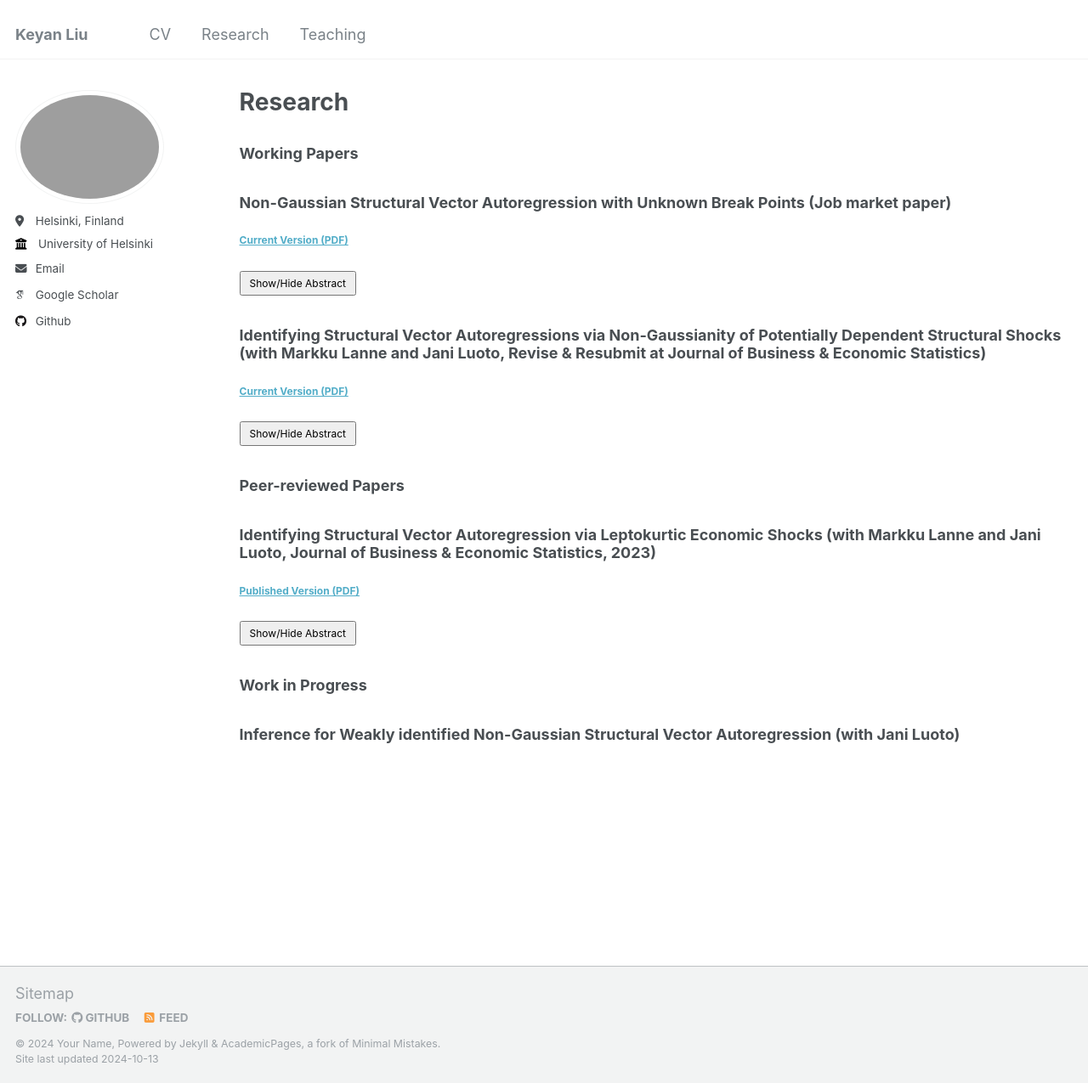
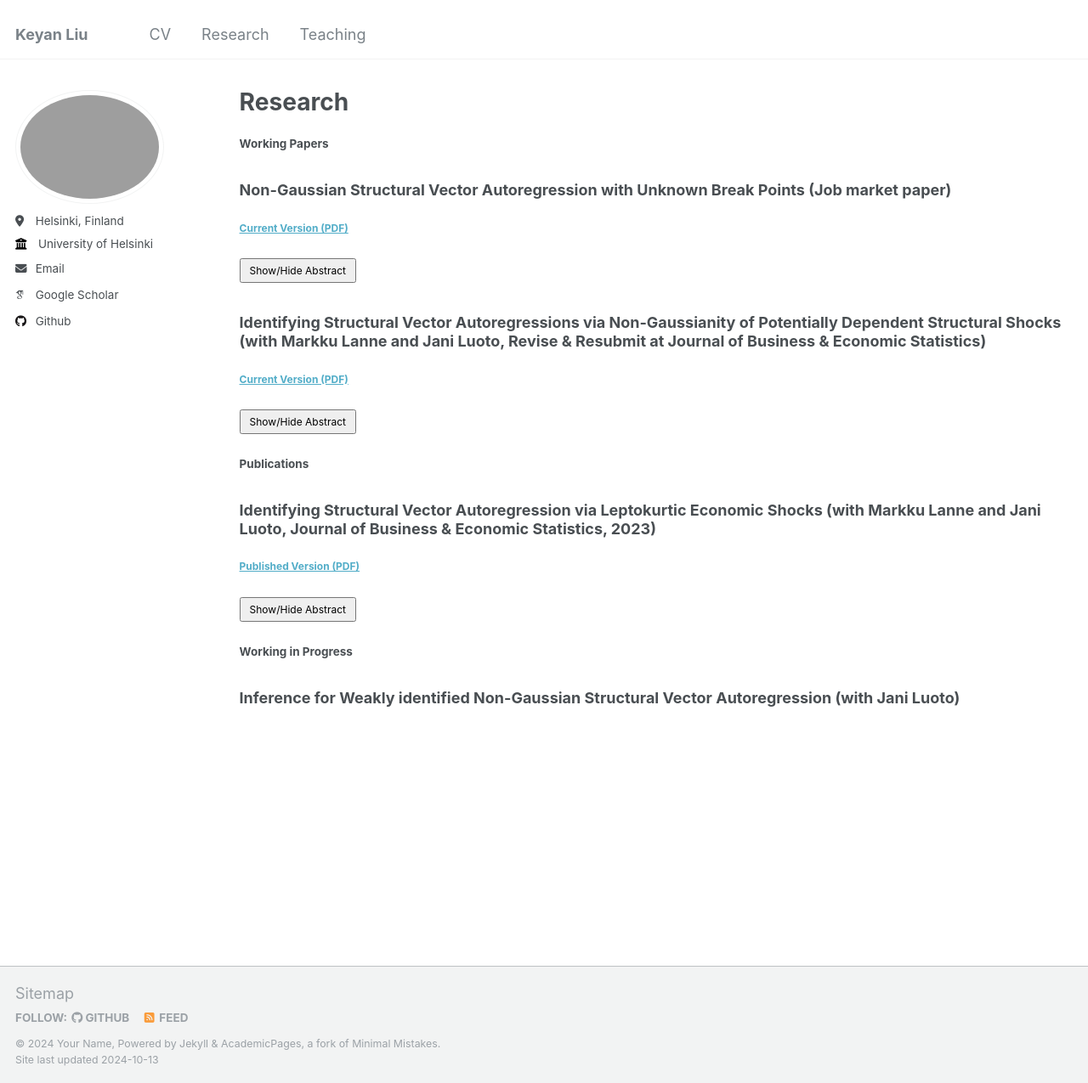
Before and after one commit to keyanliu1/keyanliu1.github.io, a Jekyll site: the page built from _pages/publications.md, in a window 1280 px wide and 1275 px high. Shown: the whole window at 85% size. Built offline with Jekyll 4.4.1, drawn with Linux system fonts in a browser that asks for light colours; some web fonts are replaced.

Commit message:
Update publications.md

```diff
--- a/_pages/publications.md
+++ b/_pages/publications.md
@@ -5,7 +5,7 @@ permalink: /publications/
 author_profile: true
 ---
 
-### Working Papers
+#### Working Papers
 
 ### **Non-Gaussian Structural Vector Autoregression with Unknown Break Points (Job market paper)**
 
@@ -16,7 +16,7 @@ author_profile: true
   <p>In this paper, I consider testing and estimating non-Gaussian Structural Vector Autoregressive models with unknown break points (SVAR-BP). This model extends traditional SVAR analysis by allowing for unknown breakpoints, capturing potential changes in both autoregressive coefficients and structural parameters. I employ the Partial Sample Generalized Method of Moments (PSGMM) to estimate the model and utilize the sup-Wald test to assess parameter stability. Additionally, I establish the asymptotic properties of the break point estimators and propose a sequential procedure for detecting and estimating multiple break points. My method is applied to a U.S. macroeconomic dataset from 1954 to 2023, where I identify significant structural breaks corresponding to key economic events. The results demonstrate the ability of our approach to detect and estimate multiple break points, modeling shifts in the dynamics of economic variables driven by external shocks.</p>
 </div>
 
-### **Identifying Structural Vector Autoregressions via Non-Gaussianity of Potentially Dependent Structural Shocks (with Markku Lanne and Jani Luoto, Revise &amp; Resubmit at Journal of Business &amp; Economic Statistics)**
+### **Identifying Structural Vector Autoregressions via Non-Gaussianity of Potentially Dependent Structural Shocks** (with Markku Lanne and Jani Luoto, Revise &amp; Resubmit at Journal of Business &amp; Economic Statistics)
 
 <a href="https://keyanliu1.github.io/keyanliu/files/Paper2.pdf" style="font-size: 12px;">**Current Version (PDF)**</a>
 
@@ -25,9 +25,9 @@ author_profile: true
   <p>We show that all shocks in an $n$-dimensional structural vector autoregression (SVAR) are globally identified up to their order and signs if they are orthogonal and either (i) have zero co-skewness and at most one of them is not skewed or (ii) exhibit no excess co-kurtosis and at least $n-1$ of them are leptokurtic. The former case covers SVAR models with errors following dependent volatility processes. Moreover, if the numbers of both skewed and leptokurtic shocks are smaller than $n-1$, the skewed and leptokurtic shocks are globally identified, while the remaining shocks are set identified. To capture the non-Gaussian features of the data, versatile error distributions are needed. We discuss the Bayesian implementation of an SVAR-GARCH model with skewed <i>t</i>-distributed errors, including the assessment of the strength of identification and checking the validity of exogenous instruments potentially used for identification. The methods are illustrated in an empirical application to the oil market.</p>
 </div>
 
-### Peer-reviewed Papers
+#### Publications
 
-### **Identifying Structural Vector Autoregression via Leptokurtic Economic Shocks (with Markku Lanne and Jani Luoto, Journal of Business &amp; Economic Statistics, 2023)**
+### **Identifying Structural Vector Autoregression via Leptokurtic Economic Shocks** (with Markku Lanne and Jani Luoto, Journal of Business &amp; Economic Statistics, 2023)
 
 <a href="https://keyanliu1.github.io/keyanliu/files/Paper11.pdf" style="font-size: 12px;">**Published Version (PDF)**</a>
 
@@ -36,9 +36,9 @@ author_profile: true
   <p>We revisit the generalized method of moments (GMM) estimation of the non-Gaussian structural vector autoregressive (SVAR) model. It is shown that in the $n$-dimensional SVAR model, global and local identification of the contemporaneous impact matrix is achieved with as few as $n^2+n(n-1)/2$ suitably selected moment conditions, when at least $n-1$ of the structural errors are all  leptokurtic (or platykurtic). We also relax the potentially problematic assumption of mutually independent structural errors in part of the previous literature to the requirement that the errors be mutually uncorrelated. Moreover, we assume the error term to be only serially uncorrelated, not independent in time, which allows for univariate conditional heteroskedasticity in its components. A small simulation experiment highlights the good properties of the estimator and the proposed moment selection procedure. The use of the methods is illustrated by means of an empirical application to the effect of a tax increase on U.S. gasoline consumption and carbon dioxide emissions.</p>
 </div>
 
-### Work in Progress
+#### Working in Progress
 
-### **Inference for Weakly identified Non-Gaussian Structural Vector Autoregression (with Jani Luoto)**
+### **Inference for Weakly identified Non-Gaussian Structural Vector Autoregression** (with Jani Luoto)
 
 <script>
 function toggleAbstract(id) {
```
